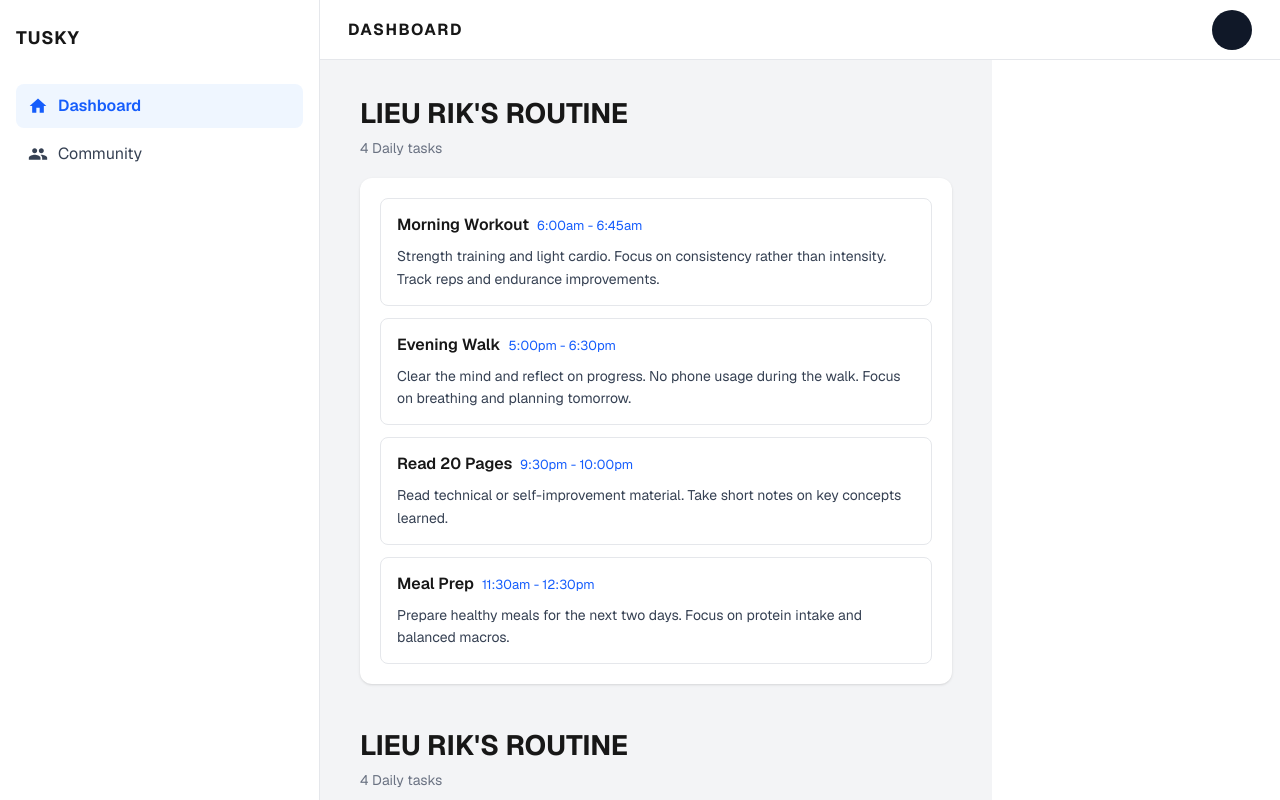
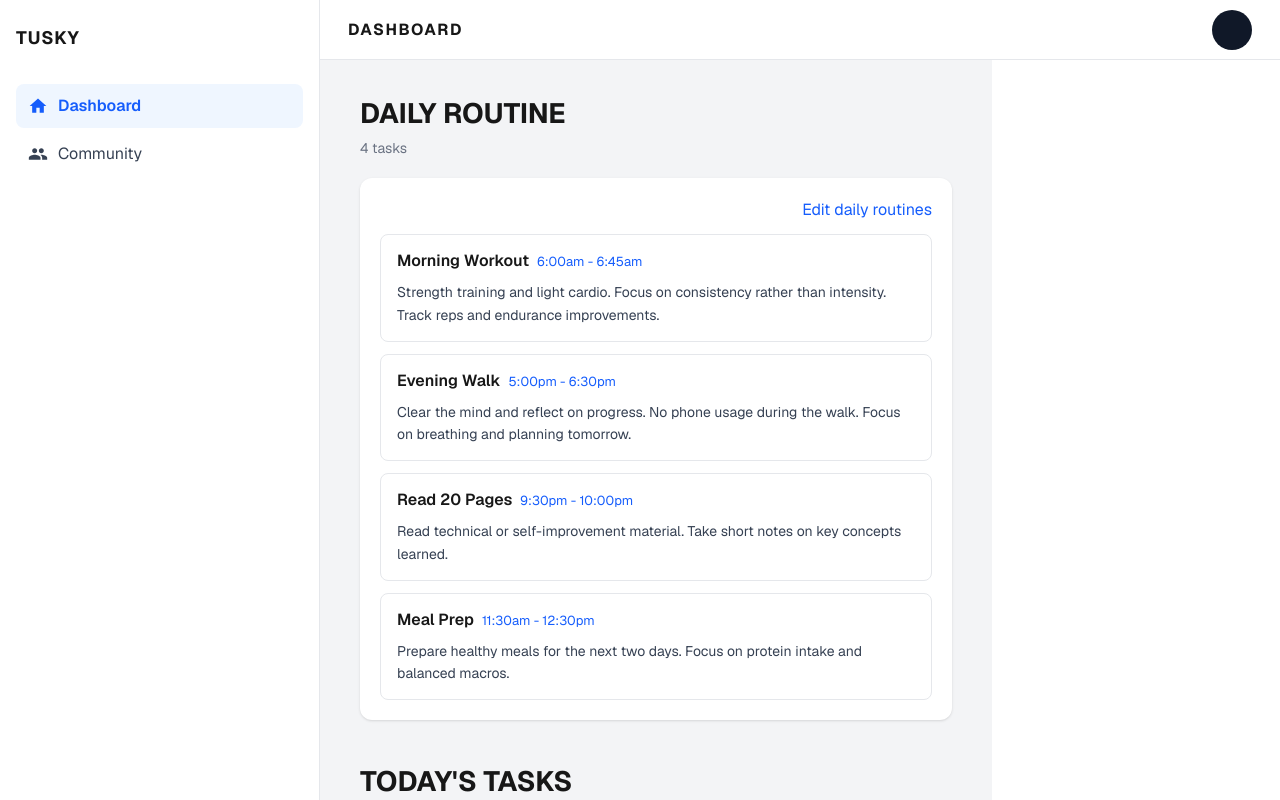
Before and after one commit to cerastvs/tusky-tasky-app, a Next.js app: page /dashboard in a window 1280 px wide. Built offline with nearby package versions, Linux system fonts and the light colour scheme.

Commit message:
refactor: make headings dynamic

```diff
--- a/app/dashboard/page.tsx
+++ b/app/dashboard/page.tsx
@@ -3,11 +3,15 @@ import { tasks } from "@/lib/tasks";
 import HeaderSidebarLayout from "@/components/HeaderSidebarLayout";
 export default function Dashboard() {
   return (
-    <HeaderSidebarLayout>
+    <HeaderSidebarLayout pageName="Dashboard">
       <main className="flex-1 overflow-y-auto bg-gray-100 px-10 py-8 w-[70%]">
-        <TaskSection tasks={tasks} tag={["DAILY"]} />
+        <TaskSection tasks={tasks} tag={["DAILY"]} head="DAILY ROUTINE" />
 
-        <TaskSection tasks={tasks} tag={["SPECIFIC"]} />
+        <TaskSection
+          tasks={tasks}
+          tag={["SPECIFIC", "DAILY"]}
+          head="TODAY'S TASKS"
+        />
       </main>
     </HeaderSidebarLayout>
   );
--- a/components/HeaderSidebarLayout.tsx
+++ b/components/HeaderSidebarLayout.tsx
@@ -1,8 +1,9 @@
 type Props = {
   children: React.ReactNode;
+  pageName: string;
 };
 
-export default function HeaderSidebarLayout({ children }: Props) {
+export default function HeaderSidebarLayout({ children, pageName }: Props) {
   return (
     <div className="flex h-screen font-sans">
       <aside className="w-[320px] shrink-0 bg-white border-r border-gray-200 flex flex-col px-4 py-6">
@@ -31,7 +32,9 @@ export default function HeaderSidebarLayout({ children }: Props) {
 
       <div className="flex-1 flex flex-col min-w-0">
         <header className="flex items-center justify-between px-7 h-[60px] bg-white border-b border-gray-200 shrink-0">
-          <span className="font-bold text-base tracking-widest">DASHBOARD</span>
+          <span className="font-bold text-base tracking-widest">
+            {pageName.toUpperCase()}
+          </span>
           <div className="w-10 h-10 rounded-full bg-gray-900" />
         </header>
 
--- a/components/TasksSection.tsx
+++ b/components/TasksSection.tsx
@@ -3,26 +3,29 @@ type Task = {
   time: string;
   description: string;
   tags: string[];
+  date: string;
 };
 
 type Props = {
   tasks: Task[];
   tag: string[];
+  head: string;
 };
 
-export default function TaskSection({ tasks, tag }: Props) {
+export default function TaskSection({ tasks, tag, head }: Props) {
   tasks = tasks.filter((task) => tag.some((t) => task.tags.includes(t)));
   return (
     <>
       <section className="mb-10">
-        <h2 className="text-[28px] font-bold m-0 mb-1">
-          LIEU RIK&apos;S ROUTINE
-        </h2>
+        <h2 className="text-[28px] font-bold m-0 mb-1">{head}</h2>
         <p className="m-0 mb-5 text-gray-500 text-sm">
-          {tasks.length} Daily tasks
+          {tasks.length} task{tasks.length > 1 ? "s" : ""}
         </p>
 
         <div className="bg-white rounded-xl p-5 shadow-sm flex flex-col gap-3">
+          <button className="w-fit self-end text-blue-600">
+            Edit daily routines
+          </button>
           {tasks.map((task, idx) => (
             <div
               key={idx}
```
